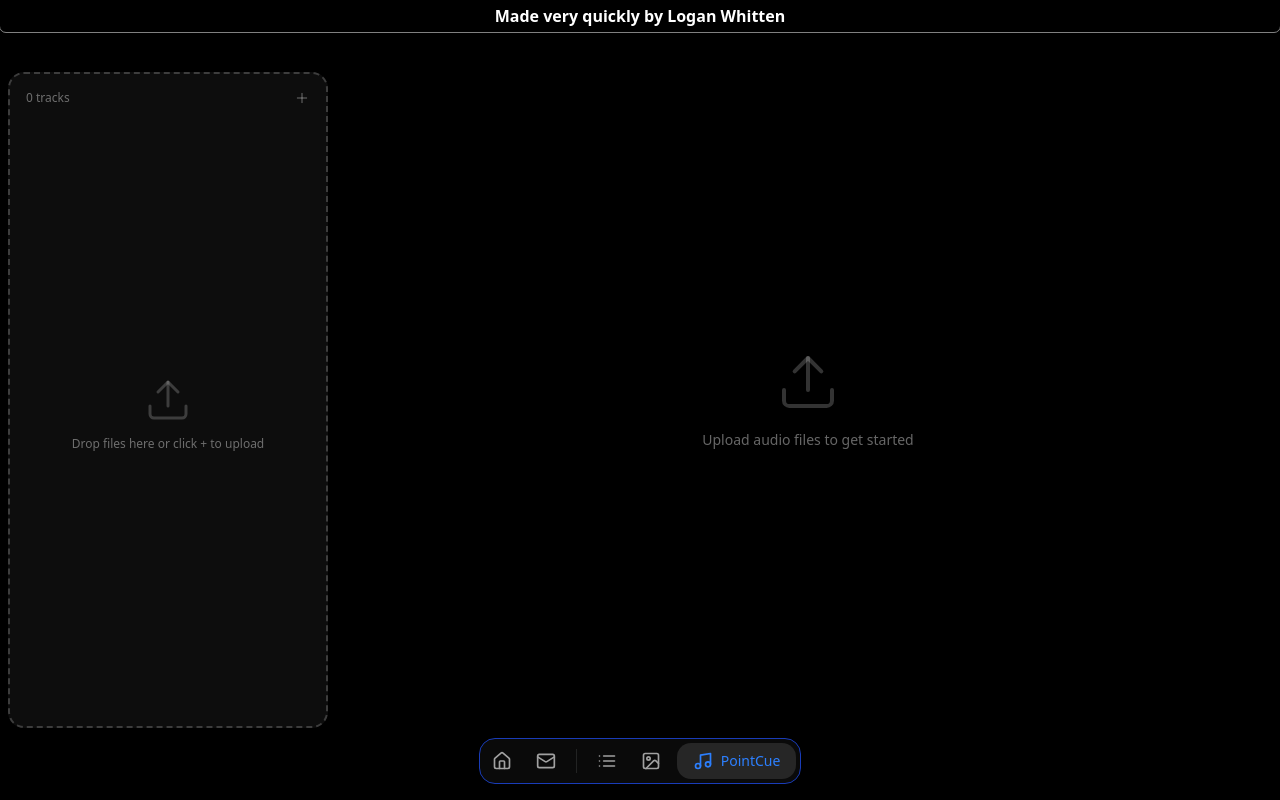
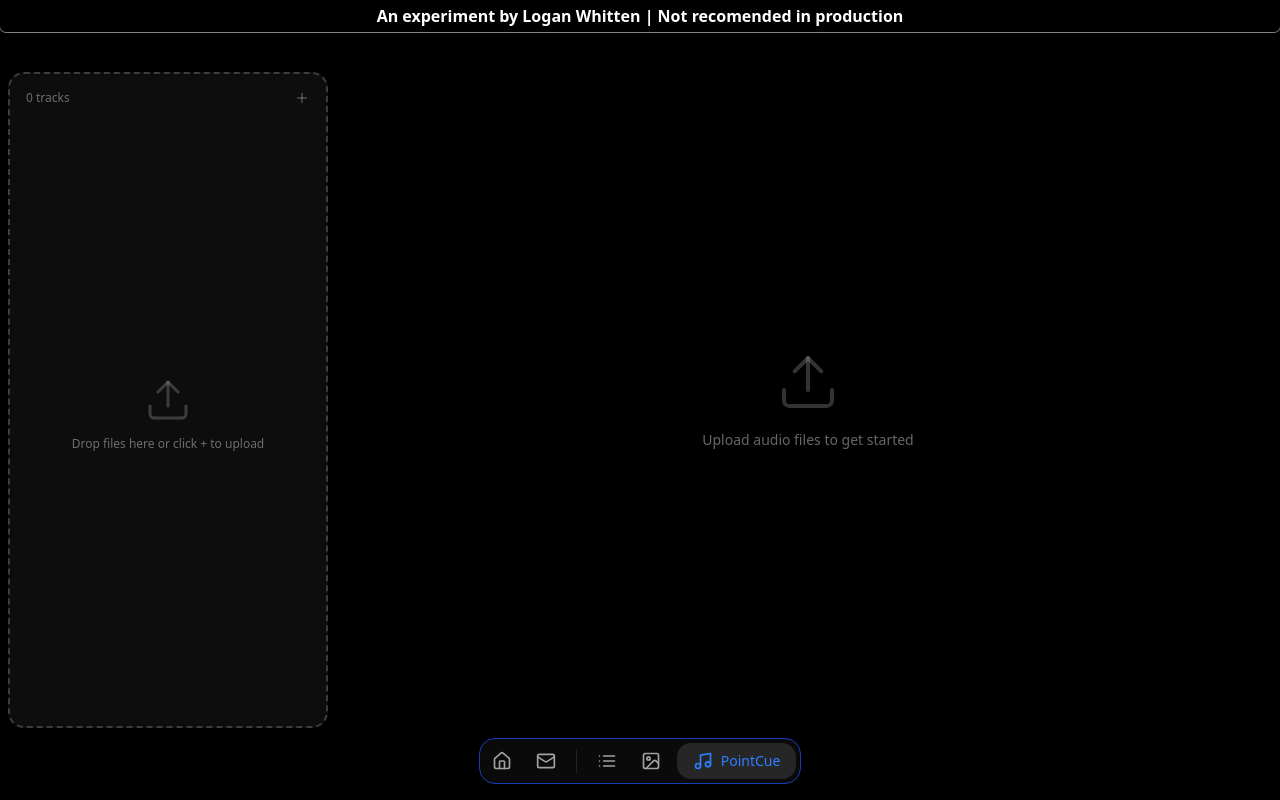
Before and after one commit to LoganWhitten/site, a Next.js app: page /pointcue in a window 1280 px wide. Built offline with nearby package versions, Linux system fonts and the light colour scheme.

Commit message:
ux: clarify experimentation

```diff
--- a/components/banner.tsx
+++ b/components/banner.tsx
@@ -3,13 +3,14 @@
 export default function Banner() {
   return (
     <div className="fixed no-print top-0 w-screen z-50 bg-black text-white outline outline-white/50 rounded-b-sm p-1 text-center font-semibold">
-      Made very quickly by {" "}
+      An experiment by {" "}
       <a
         className="hover:underline"
         href="https://instagram.com/loganwhitten512"
       >
         Logan Whitten
       </a>
+      {" | "} Not recomended in production
     </div>
   );
 }
```
